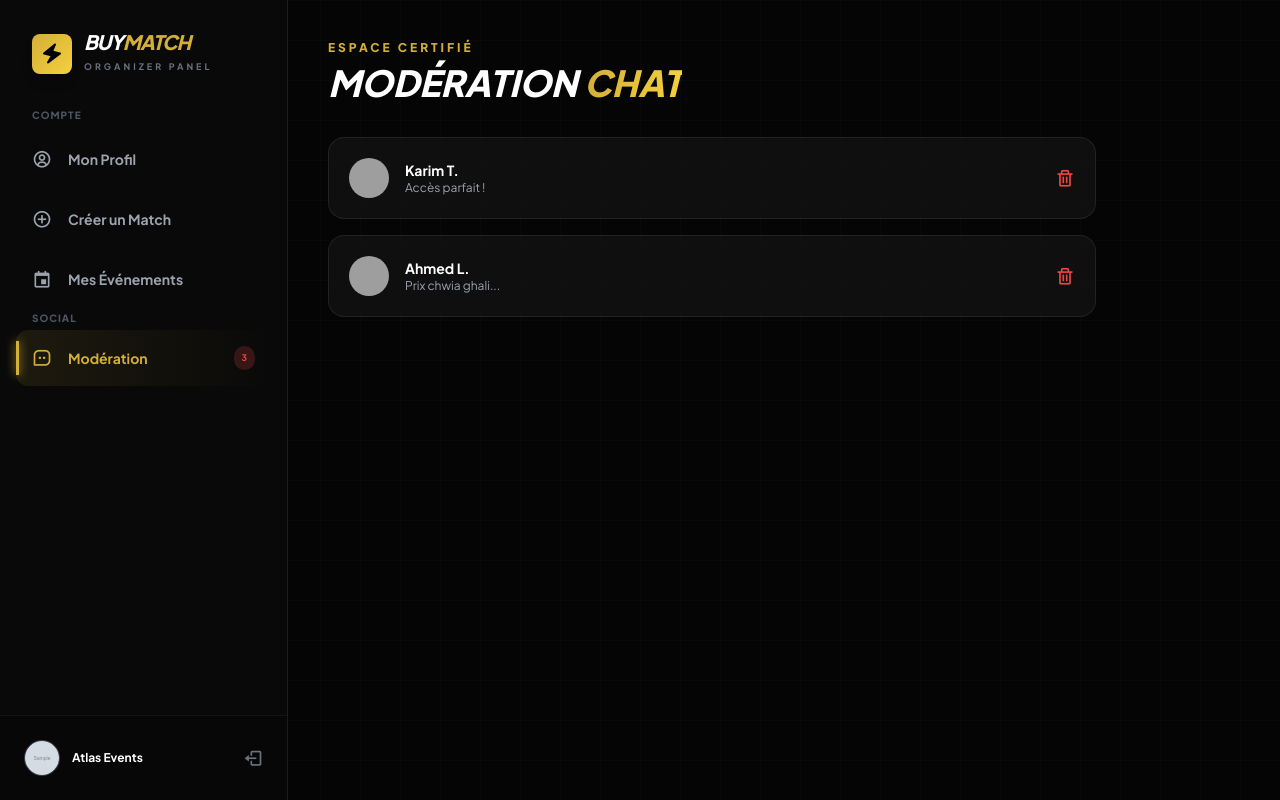
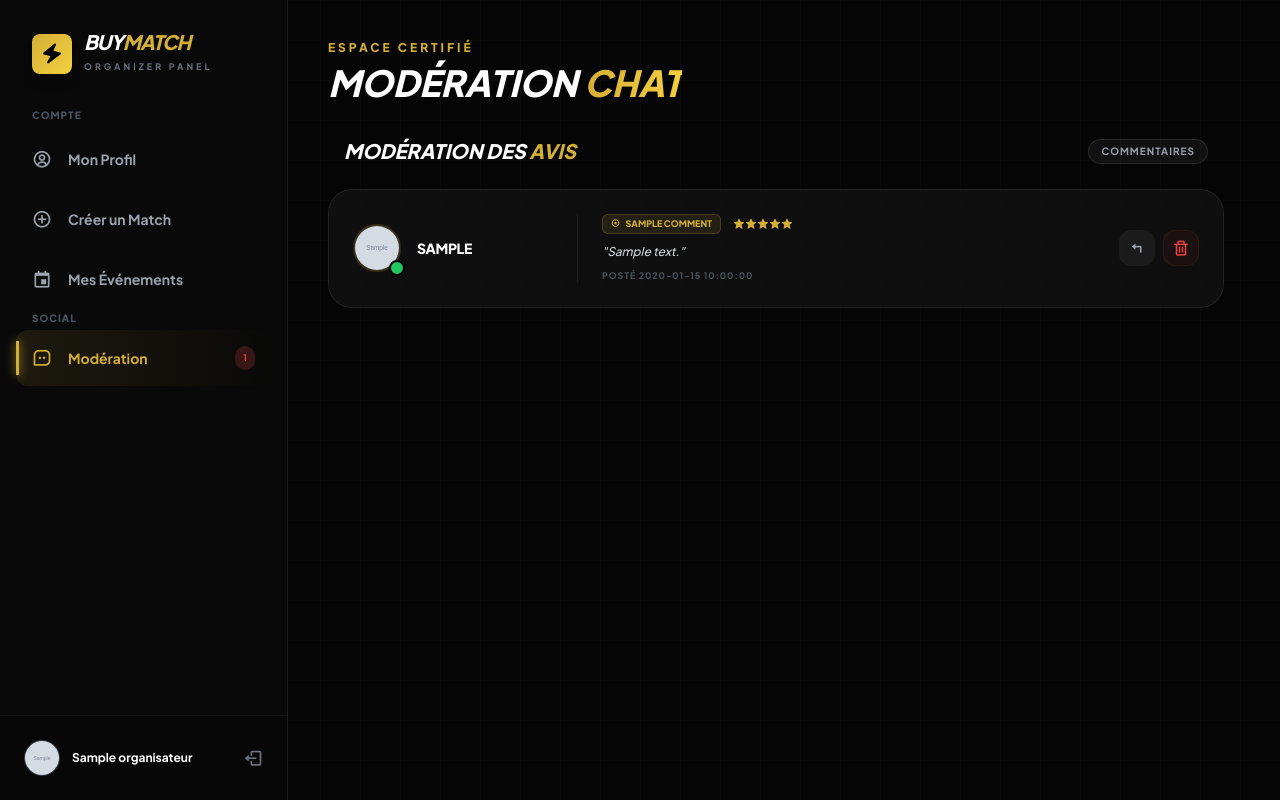
Before and after one commit to ayouberrak/BuyMatch-, a PHP site: template app/Views/dashboard/organizer/dashbord.view.php in a window 1280 px wide, after a click that opens the changed part. Run offline with PHP 8.4, Linux system fonts and the light colour scheme; the template is opened without the code that fills it: most values are stand-ins (such as "Sample title", 1, 10 or a date in 2020); grey boxes marked "Sample" are stand-in pictures; some libraries are stand-ins or nearby versions; grey boxes are pictures that could not be loaded.

Commit message:
[Views] Update organizer dashboard view

```diff
--- a/app/Views/dashboard/organizer/dashbord.view.php
+++ b/app/Views/dashboard/organizer/dashbord.view.php
@@ -97,21 +97,18 @@
             </button>
             <p class="px-4 text-[10px] font-black text-gray-600 uppercase tracking-widest mb-2 mt-6">Social</p>
             <button onclick="showSection('commentaires')" class="nav-btn sidebar-link w-full flex items-center gap-4 px-4 py-3.5 text-sm font-bold text-gray-400 rounded-xl">
-                <i class='bx bx-message-square-dots text-xl'></i> Modération <span class="ml-auto bg-red-500/20 text-red-500 text-[9px] px-2 py-0.5 rounded-full">3</span>
+                <i class='bx bx-message-square-dots text-xl'></i> Modération <span class="ml-auto bg-red-500/20 text-red-500 text-[9px] px-2 py-0.5 rounded-full"><?= count($comments) ?></span>
             </button>
         </nav>
 
         <div class="p-6 border-t border-white/5 bg-black/20">
             <div class="flex items-center gap-3">
                 <?php
-                    // Assure-toi que $organisateur est bien défini dans ton code PHP avant le HTML
-                    // Exemple: $photoPath = '../../public/uploads/' . $organisateur->getPhoto();
-                    // Ici, j'utilise une variable placeholder pour l'exemple
                     $photoPath = isset($organisateur) ? '../../public/uploads/' . $organisateur->getPhoto() : 'https://api.dicebear.com/7.x/avataaars/svg?seed=Organizer1';
                 ?>
                 <img id="side-avatar" src="<?php echo htmlspecialchars($photoPath); ?>" class="w-9 h-9 rounded-full border border-gray-700 object-cover">
-                <div class="flex-1"><p class="text-xs font-bold text-white">Atlas Events</p></div>
-                <a href="logout.php" class="text-gray-500 hover:text-red-500 transition-colors"><i class='bx bx-log-out text-xl'></i></a>
+                <div class="flex-1"><p class="text-xs font-bold text-white"><?= htmlspecialchars($organisateur->getName()) ?></p></div>
+                <a href="?action=logout" class="text-gray-500 hover:text-red-500 transition-colors"><i class='bx bx-log-out text-xl'></i></a>
             </div>
         </div>
     </aside>
@@ -334,7 +331,7 @@
             </div>
         </div>
 
-<div id="historique" class="section-content hidden fade-in">
+    <div id="historique" class="section-content hidden fade-in">
             <div class="glass-card rounded-[32px] overflow-hidden">
                 <div class="p-8 border-b border-white/5 flex justify-between items-center">
                     <h3 class="text-xl font-bold text-white">Historique des Matchs</h3>
@@ -352,35 +349,51 @@
                                 <th class="p-6">Lieu & Date</th>
                                 <th class="p-6">Tickets</th>
                                 <th class="p-6">Statut</th>
-                                <th class="p-6 text-right">Actions</th>
                             </tr>
                         </thead>
                         <tbody class="text-xs font-bold divide-y divide-white/5">
+                            <?php
+                                $events = isset($organisateur) ? (new EventServices())->getEventsByOrganisateur($organisateur->getId()) : [];
 
+                                if (empty($events)) {
+                                    echo '<tr><td colspan="5" class="p-6 text-center text-gray-500">Aucun événement trouvé.</td></tr>';
+                                } else {
+                                    foreach ($events as $event) {
+
+                                        $equipeNom1 = $event['equipe1']->getNom();
+                                        $equipeNom2 = $event['equipe2']->getNom();
+                                        $pathLogo1 = '../../public/uploads_logo_equipe/' . $event['equipe1']->getLogo();
+                                        $pathLogo2 = '../../public/uploads_logo_equipe/' . $event['equipe2']->getLogo();
+                                        $dateEvent = date('d M Y', strtotime($event['event']->getDateEvent()));
+                                        $timeEvent = date('H:i', strtotime($event['event']->getDateEvent()));
+                                        $lieuEvent = $event['event']->getLieu();
+                                        $statusEvent = $event['event']->getStatus();
+
+                                ?>
                             <tr class="group hover:bg-white/[0.02] transition-colors">
                                 <td class="p-6">
                                     <div class="flex items-center gap-4">
                                         <div class="flex flex-col items-center gap-1 w-12">
-                                            <img src="https://upload.wikimedia.org/wikipedia/en/thumb/f/fa/Wydad_Athletic_Club_logo.png/180px-Wydad_Athletic_Club_logo.png" class="w-8 h-8 object-contain drop-shadow-lg" alt="WAC">
-                                            <span class="text-[9px] text-gray-400">WAC</span>
+                                            <img src="<?= $pathLogo1 ?>" class="w-8 h-8 object-contain drop-shadow-lg" alt="WAC">
+                                            <span class="text-[9px] text-gray-400"><?= $equipeNom1 ?></span>
                                         </div>
 
                                         <div class="text-[#d4af37] font-black italic text-lg">VS</div>
 
                                         <div class="flex flex-col items-center gap-1 w-12">
-                                            <img src="https://upload.wikimedia.org/wikipedia/en/thumb/c/c7/Raja_Club_Athletic_Logo.svg/1200px-Raja_Club_Athletic_Logo.svg.png" class="w-8 h-8 object-contain drop-shadow-lg" alt="RCA">
-                                            <span class="text-[9px] text-gray-400">RCA</span>
+                                            <img src="<?= $pathLogo2 ?>" class="w-8 h-8 object-contain drop-shadow-lg" alt="RCA">
+                                            <span class="text-[9px] text-gray-400"><?= $equipeNom2 ?></span>
                                         </div>
                                     </div>
                                 </td>
                                 <td class="p-6">
                                     <div class="flex flex-col gap-1">
-                                        <span class="text-white text-sm font-bold">15 Jan 2026</span>
+                                        <span class="text-white text-sm font-bold"><?= $dateEvent ?></span>
                                         <span class="text-[10px] text-gray-500 flex items-center gap-1">
-                                            <i class='bx bx-time'></i> 20:00
+                                            <i class='bx bx-time'></i> <?= $timeEvent ?>
                                         </span>
                                         <span class="text-[10px] text-[#d4af37] flex items-center gap-1 mt-1">
-                                            <i class='bx bx-map'></i> Stade Med V
+                                            <i class='bx bx-map'></i> <?= $lieuEvent ?>
                                         </span>
                                     </div>
                                 </td>
@@ -391,62 +404,17 @@
                                     <span class="text-[9px] text-gray-400">85% Vendu</span>
                                 </td>
                                 <td class="p-6">
-                                    <span class="inline-flex items-center gap-1.5 px-3 py-1.5 rounded-lg bg-green-500/10 text-green-400 border border-green-500/20 text-[10px] uppercase tracking-wide">
+                                    <span  id="textStatus" class="inline-flex items-center gap-1.5 px-3 py-1.5 rounded-lg bg-green-500/10 text-green-400 border border-green-500/20 text-[10px] uppercase tracking-wide">
                                         <span class="w-1.5 h-1.5 rounded-full bg-green-500 animate-pulse"></span>
-                                        Confirmé
+                                        <?= htmlspecialchars($statusEvent) ?>
                                     </span>
                                 </td>
-                                <td class="p-6 text-right">
-                                    <button class="text-gray-400 hover:text-white transition p-2 hover:bg-white/10 rounded-lg"><i class='bx bx-edit-alt text-lg'></i></button>
-                                    <button class="text-gray-400 hover:text-red-500 transition p-2 hover:bg-red-500/10 rounded-lg"><i class='bx bx-trash text-lg'></i></button>
-                                </td>
+
                             </tr>
-
-                            <tr class="group hover:bg-white/[0.02] transition-colors">
-                                <td class="p-6">
-                                    <div class="flex items-center gap-4">
-                                        <div class="flex flex-col items-center gap-1 w-12">
-                                            <img src="https://upload.wikimedia.org/wikipedia/fr/c/c6/Logo_RS_Berkane.svg" class="w-8 h-8 object-contain drop-shadow-lg" alt="RSB">
-                                            <span class="text-[9px] text-gray-400">RSB</span>
-                                        </div>
-
-                                        <div class="text-[#d4af37] font-black italic text-lg">VS</div>
-
-                                        <div class="flex flex-col items-center gap-1 w-12">
-                                            <img src="https://upload.wikimedia.org/wikipedia/fr/4/4e/Fath_Union_Sport_de_Rabat.png" class="w-8 h-8 object-contain drop-shadow-lg" alt="FUS">
-                                            <span class="text-[9px] text-gray-400">FUS</span>
-                                        </div>
-                                    </div>
-                                </td>
-                                <td class="p-6">
-                                    <div class="flex flex-col gap-1">
-                                        <span class="text-white text-sm font-bold">22 Jan 2026</span>
-                                        <span class="text-[10px] text-gray-500 flex items-center gap-1">
-                                            <i class='bx bx-time'></i> 18:00
-                                        </span>
-                                        <span class="text-[10px] text-[#d4af37] flex items-center gap-1 mt-1">
-                                            <i class='bx bx-map'></i> Stade Municipal
-                                        </span>
-                                    </div>
-                                </td>
-                                <td class="p-6">
-                                    <div class="w-full bg-white/10 rounded-full h-1.5 w-24 mb-1">
-                                        <div class="bg-[#d4af37] h-1.5 rounded-full" style="width: 10%"></div>
-                                    </div>
-                                    <span class="text-[9px] text-gray-400">10% Vendu</span>
-                                </td>
-                                <td class="p-6">
-                                    <span class="inline-flex items-center gap-1.5 px-3 py-1.5 rounded-lg bg-yellow-500/10 text-yellow-500 border border-yellow-500/20 text-[10px] uppercase tracking-wide">
-                                        <span class="w-1.5 h-1.5 rounded-full bg-yellow-500"></span>
-                                        En attente
-                                    </span>
-                                </td>
-                                <td class="p-6 text-right">
-                                    <button class="text-gray-400 hover:text-white transition p-2 hover:bg-white/10 rounded-lg"><i class='bx bx-edit-alt text-lg'></i></button>
-                                    <button class="text-gray-400 hover:text-red-500 transition p-2 hover:bg-red-500/10 rounded-lg"><i class='bx bx-trash text-lg'></i></button>
-                                </td>
-                            </tr>
-
+                            <?php
+                                    }
+                                }
+                            ?>
                         </tbody>
                     </table>
                 </div>
@@ -454,23 +422,87 @@
         </div>
 
         <div id="commentaires" class="section-content hidden fade-in">
-            <div class="space-y-4 max-w-3xl">
-                <div id="msg-1" class="glass-card p-5 rounded-2xl flex gap-4 items-center">
-                    <img src="https://i.pravatar.cc/100?img=1" class="w-10 h-10 rounded-full">
-                    <div class="flex-1"><h5 class="text-sm font-bold">Karim T.</h5><p class="text-xs text-gray-400">Accès parfait !</p></div>
-                    <button onclick="this.parentElement.remove()" class="text-red-500"><i class='bx bx-trash text-xl'></i></button>
+            <div class="space-y-4 max-w-4xl">
+                <div class="flex items-center justify-between mb-6 px-4">
+                    <h3 class="text-xl font-black uppercase italic text-white">Modération des <span class="text-[#d4af37]">Avis</span></h3>
+                    <span class="text-[10px] bg-white/5 border border-white/10 px-3 py-1 rounded-full text-gray-400 font-bold uppercase tracking-widest">
+                             Commentaires
+                    </span>
                 </div>
-                <div id="msg-2" class="glass-card p-5 rounded-2xl flex gap-4 items-center">
-                    <img src="https://i.pravatar.cc/100?img=5" class="w-10 h-10 rounded-full">
-                    <div class="flex-1"><h5 class="text-sm font-bold">Ahmed L.</h5><p class="text-xs text-gray-400">Prix chwia ghali...</p></div>
-                    <button onclick="this.parentElement.remove()" class="text-red-500"><i class='bx bx-trash text-xl'></i></button>
+
+                <?php foreach ($comments as $comment) {
+                    $path_image = '../../public/uploads/' . $comment->getUserPhoto();
+                    $note = $comment->getNote();
+                    $eventTitle =$comment->getEventTitle();
+                ?>
+                <div class="glass-card p-6 rounded-[24px] flex flex-col md:flex-row gap-6 items-start md:items-center group hover:border-[#d4af37]/30 transition-all duration-300">
+
+                    <div class="flex items-center gap-4 min-w-[200px]">
+                        <div class="relative">
+                            <img src="<?= $path_image ?>" class="w-12 h-12 rounded-full border-2 border-[#d4af37]/20 object-cover">
+                            <div class="absolute -bottom-1 -right-1 w-4 h-4 bg-green-500 border-2 border-[#050505] rounded-full"></div>
+                        </div>
+                        <div>
+                            <h5 class="text-sm font-black text-white uppercase tracking-tight"><?= htmlspecialchars($comment->getUserName()) ?></h5>
+                        </div>
+                    </div>
+
+                    <div class="flex-1 space-y-2 border-l border-white/5 md:pl-6">
+                        <div class="flex flex-wrap items-center gap-3">
+                            <span class="text-[9px] font-black uppercase px-2 py-0.5 bg-[#d4af37]/10 text-[#d4af37] border border-[#d4af37]/20 rounded-md">
+                                <i class='bx bx-football mr-1'></i> <?= htmlspecialchars($eventTitle) ?>
+                            </span>
+                            <div class="flex text-[#d4af37] text-xs">
+                                <?php for($i=1; $i<=5; $i++): ?>
+                                    <i class='bx <?= $i <= $note ? 'bxs-star' : 'bx-star' ?>'></i>
+                                <?php endfor; ?>
+                            </div>
+                        </div>
+
+                        <p class="text-xs text-gray-300 leading-relaxed font-medium italic">
+                            "<?= htmlspecialchars($comment->getContenu()) ?>"
+                        </p>
+
+                        <div class="flex items-center gap-4 mt-2">
+                            <span class="text-[9px] text-gray-600 font-bold uppercase tracking-widest">Posté <?= htmlspecialchars($comment->getDateCommentaire()) ?></span>
+                        </div>
+                    </div>
+
+                    <div class="flex gap-2 self-end md:self-center">
+                        <button title="Répondre" class="w-9 h-9 rounded-xl bg-white/5 flex items-center justify-center text-gray-400 hover:bg-[#d4af37] hover:text-black transition-all">
+                            <i class='bx bx-reply text-lg'></i>
+                        </button>
+                        <button onclick="confirmDeleteComment(this)" title="Supprimer" class="w-9 h-9 rounded-xl bg-red-500/5 flex items-center justify-center text-red-500 border border-red-500/10 hover:bg-red-500 hover:text-white transition-all">
+                            <i class='bx bx-trash text-lg'></i>
+                        </button>
+                    </div>
                 </div>
+                <?php } ?>
+
+                <?php if(empty($comments)): ?>
+                    <div class="glass-card p-12 rounded-[32px] text-center">
+                        <i class='bx bx-message-square-x text-5xl text-gray-700 mb-4'></i>
+                        <p class="text-gray-500 font-bold uppercase tracking-widest text-xs">Aucun commentaire pour le moment</p>
+                    </div>
+                <?php endif; ?>
             </div>
         </div>
 
     </main>
 
     <script>
+        let textStatus = document.getElementById('textStatus');
+        if(textStatus.innerText.trim() === 'refuse'){
+            textStatus.className = "inline-flex items-center gap-1.5 px-3 py-1.5 rounded-lg bg-red-500/10 text-red-400 border border-red-500/20 text-[10px] uppercase tracking-wide";
+            textStatus.innerHTML = "<span class='w-1.5 h-1.5 rounded-full bg-red-500 animate-pulse'></span> refuse";
+        }else if(textStatus.innerText.trim() === 'en_attente'){
+            textStatus.className = "inline-flex items-center gap-1.5 px-3 py-1.5 rounded-lg bg-yellow-500/10 text-yellow-400 border border-yellow-500/20 text-[10px] uppercase tracking-wide";
+            textStatus.innerHTML = "<span class='w-1.5 h-1.5 rounded-full bg-yellow-500 animate-pulse'></span>en_attente";
+        }else if(textStatus.innerText.trim() === 'valide'){
+            textStatus.className = "inline-flex items-center gap-1.5 px-3 py-1.5 rounded-lg bg-gray-500/10 text-gray-400 border border-gray-500/20 text-[10px] uppercase tracking-wide";
+            textStatus.innerHTML = "<span class='w-1.5 h-1.5 rounded-full bg-gray-500'></span> valide";
+        }
+
         // --- NAVIGATION ---
         function showSection(id) {
             document.querySelectorAll('.section-content').forEach(s => s.classList.add('hidden'));
@@ -649,6 +681,8 @@
                 btn.disabled = false;
             });
         }
+
+
     </script>
 </body>
 </html>
```
